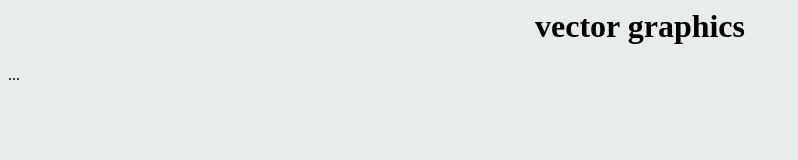
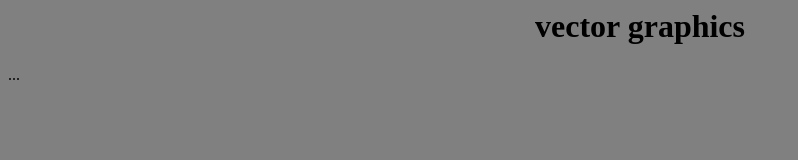
Before and after one commit to danish486/vector, a plain HTML site: page index.html in a window 1280 px wide. Shown: the whole page, without its empty margins (0-798 px from the left). Drawn offline with Linux system fonts and the light colour scheme.

Commit message:
Update index.html for vector GitHub Pages

```diff
--- a/index.html
+++ b/index.html
@@ -1,7 +1,7 @@
 <head>
 <style>
 body {
-  background-color: #e8edeb;
+  background-color: gray;
 }
 </style>
 </head>
```
